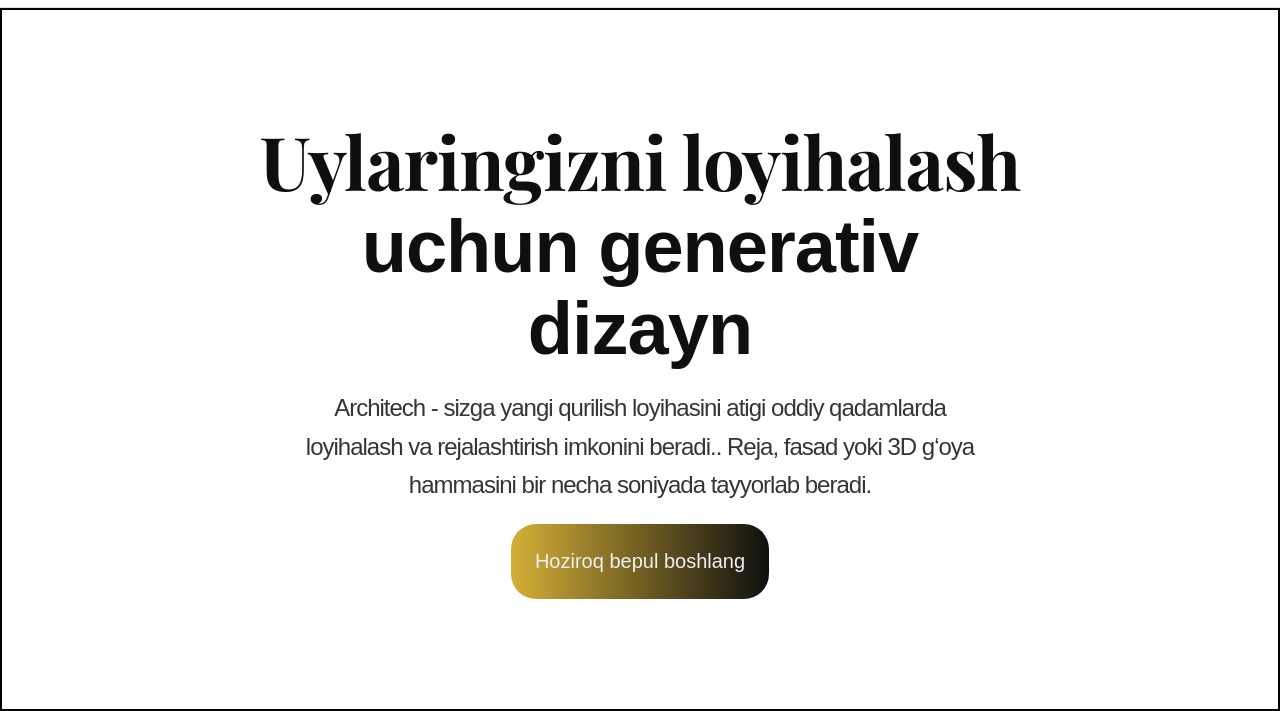
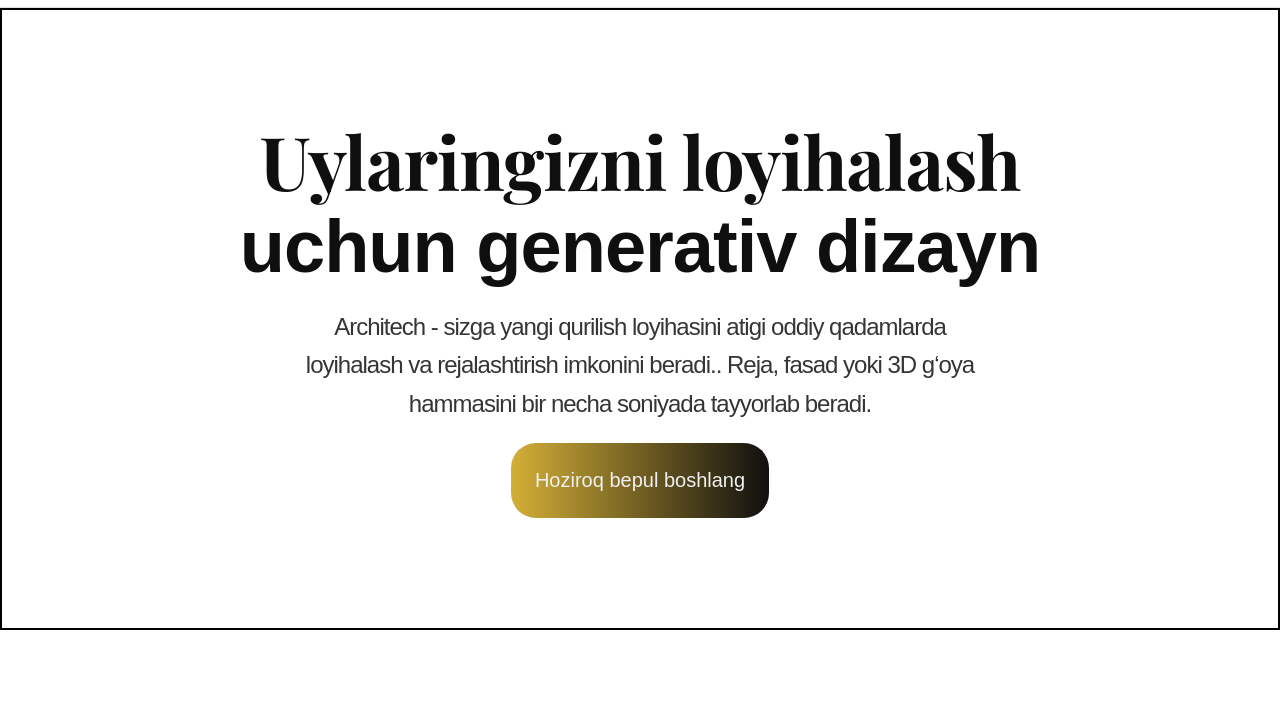
Before and after one commit to xusniddinovk1/architech-ai, a plain HTML site: page index.html in a window 1280 px wide. Shown: the part 119-830 px from the top of the page. After the commit the page ends 800 px from the top, so only its background shows below. Drawn offline with nearby package versions, Linux system fonts and the light colour scheme; a web font is replaced by a local one.

Commit message:
initial commit

```diff
--- a/css/style.css
+++ b/css/style.css
@@ -102,7 +102,7 @@ body {
   line-height: 1.1;
   letter-spacing: -1px;
   color: #0f0f0f;
-  max-width: 800px;
+  max-width: 850px;
   text-align: center;
 }
 .hero__title span {
```
